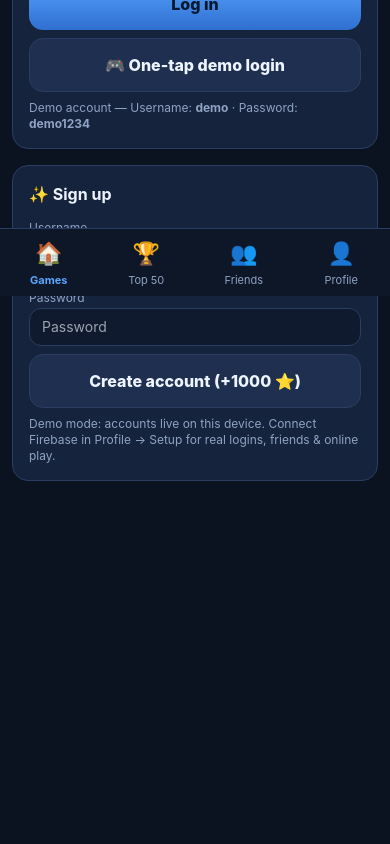
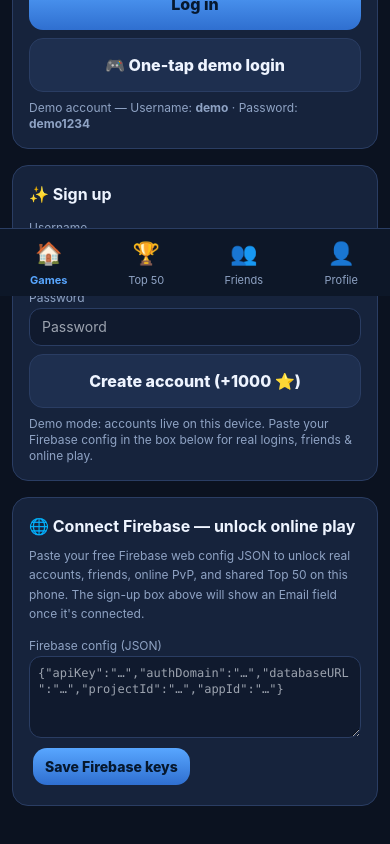
Before and after one commit to hushmusicent/hush-music-paper-games, a React (Vite) app: page / in a window 390 px wide. Shown: the part 548-1392 px from the top of the page. Before the commit the page ends 1137 px from the top, so only its background shows below. Built offline with nearby package versions, Linux system fonts and the light colour scheme; a web font is replaced by a local one.

Commit message:
Let a logged-out phone connect Firebase from the login screen, and drop stale demo sessions in online mode so the Email sign-up shows

```diff
--- a/src/App.tsx
+++ b/src/App.tsx
@@ -62,6 +62,16 @@ export const App: React.FC = () => {
     });
     Backend.init().then(ok => {
       if (ok && NetAuth.user) setUser(NetAuth.user);
+      // A demo/local session (uid 'local_…') means nothing in online mode:
+      // drop it so the login screen — with the Email sign-up — shows
+      // instead of a demo account stuck with no Firebase user behind it.
+      // Real Firebase uids never start with 'local_', so real accounts
+      // are untouched, and a restoring Firebase user still arrives
+      // through the onAuthStateChanged listener above.
+      if (ok && user && user.uid.startsWith('local_')) {
+        AppStore.logout();
+        setUser(null);
+      }
     });
     return off;
   }, []);
--- a/src/views/HomeView.tsx
+++ b/src/views/HomeView.tsx
@@ -1,7 +1,7 @@
 import React, { useState, useEffect } from 'react';
 import { User, GameId } from '../types';
 import { GAMES_METADATA, HEAD_TO_HEAD_GAMES } from '../data/games';
-import { AppStore, START_POINTS, DAILY_BONUS, DEMO_USER, DEMO_PASS } from '../utils/store';
+import { AppStore, store, START_POINTS, DAILY_BONUS, DEMO_USER, DEMO_PASS } from '../utils/store';
 import { Backend, NetAuth, OnlinePoints } from '../utils/net';
 import { PaperPanel } from '../components/PaperPanel';
 import { Sound } from '../utils/sound';
@@ -27,6 +27,9 @@ export const HomeView: React.FC<HomeViewProps> = ({
   const [suEmail, setSuEmail] = useState('');
   const [suPw, setSuPw] = useState('');
   const [suErr, setSuErr] = useState('');
+
+  const [fbConfigText, setFbConfigText] = useState('');
+  const [fbSaveStatus, setFbSaveStatus] = useState('');
 
   const [bonusClaimedNotice, setBonusClaimedNotice] = useState(false);
   const [canClaimFb, setCanClaimFb] = useState(false);
@@ -105,6 +108,20 @@ export const HomeView: React.FC<HomeViewProps> = ({
     } else if (res.user) {
       Sound.win();
       onLogin(res.user);
+    }
+  };
+
+  // Connect this phone to Firebase straight from the login screen, so a
+  // logged-out phone can unlock real accounts without first logging into
+  // a demo account to reach Profile → Setup. Same save as ProfileView.
+  const handleSaveFirebase = () => {
+    try {
+      const parsed = JSON.parse(fbConfigText);
+      store.set('fb_config', parsed);
+      setFbSaveStatus('Firebase config saved! Reloading…');
+      setTimeout(() => window.location.reload(), 600);
+    } catch (e) {
+      setFbSaveStatus('Error: Invalid JSON format.');
     }
   };
 
@@ -228,11 +245,40 @@ export const HomeView: React.FC<HomeViewProps> = ({
               Create account (+{START_POINTS} ⭐)
             </button>
             <div className="text-[var(--muted)] text-xs mt-2">
-              Demo mode: accounts live on this device. Connect Firebase in Profile
-              → Setup for real logins, friends &amp; online play.
+              Demo mode: accounts live on this device. Paste your Firebase
+              config in the box below for real logins, friends &amp; online play.
             </div>
           </form>
         </div>
+
+        {Backend.mode !== 'firebase' && (
+          <div className="card space-y-2">
+            <h3 className="font-bold text-base">🌐 Connect Firebase — unlock online play</h3>
+            <div className="text-xs text-[var(--muted)] leading-relaxed">
+              Paste your free Firebase web config JSON to unlock real accounts,
+              friends, online PvP, and shared Top 50 on this phone. The sign-up
+              box above will show an Email field once it&apos;s connected.
+            </div>
+            {fbSaveStatus && (
+              <div className="msg text-xs font-semibold">{fbSaveStatus}</div>
+            )}
+            <div>
+              <label className="text-xs text-[var(--muted)]">
+                Firebase config (JSON)
+              </label>
+              <textarea
+                rows={4}
+                value={fbConfigText}
+                onChange={e => setFbConfigText(e.target.value)}
+                placeholder='{"apiKey":"…","authDomain":"…","databaseURL":"…","projectId":"…","appId":"…"}'
+                className="w-full bg-[var(--bg2)] border border-[var(--line)] rounded-xl p-2 text-xs font-mono text-[var(--text)]"
+              />
+              <button onClick={handleSaveFirebase} className="btn small">
+                Save Firebase keys
+              </button>
+            </div>
+          </div>
+        )}
       </div>
     );
   }
```
